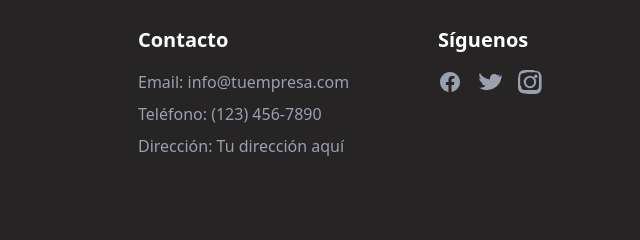
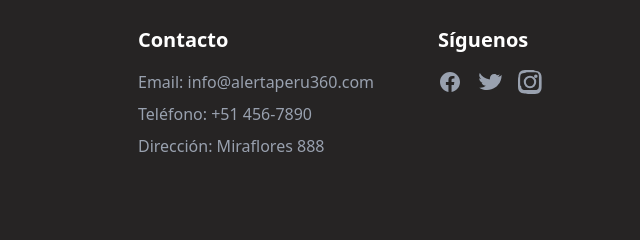
Before and after one commit to aNd12326/AlertaPeru360-landing, an Astro site: page / in a window 1280 px wide. Shown: the part 4084-4324 px from the top of the page, 518-1158 px from the left. Built offline with nearby package versions, Linux system fonts and the light colour scheme; Astro itself is replaced by a stand-in of ours.

Commit message:
feat(footer): update contact information

```diff
--- a/src/components/Footer.astro
+++ b/src/components/Footer.astro
@@ -20,9 +20,9 @@
       <div>
         <h3 class="text-xl font-bold mb-4">Contacto</h3>
         <ul class="space-y-2 text-gray-400">
-          <li>Email: info@tuempresa.com</li>
-          <li>Teléfono: (123) 456-7890</li>
-          <li>Dirección: Tu dirección aquí</li>
+          <li>Email: info@alertaperu360.com</li>
+          <li>Teléfono: +51 456-7890</li>
+          <li>Dirección: Miraflores 888</li>
         </ul>
       </div>
       <div>
```
